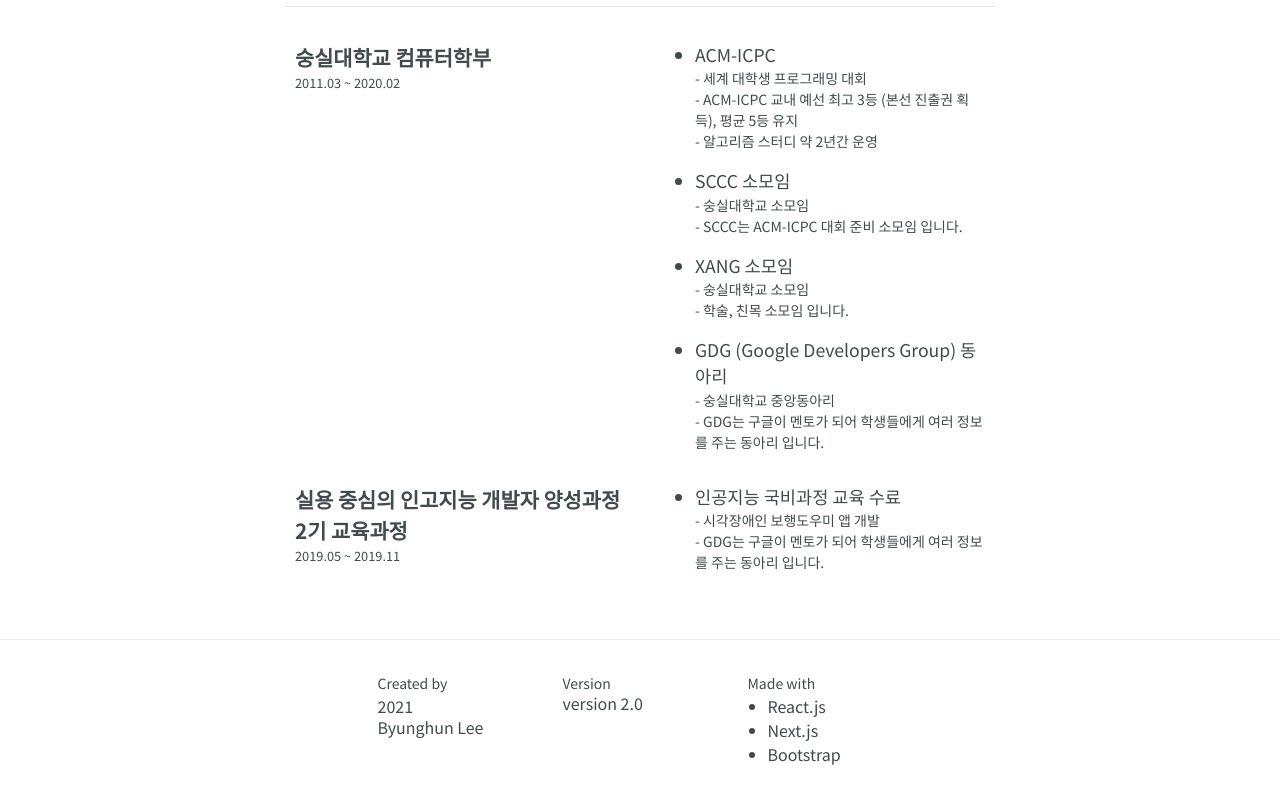
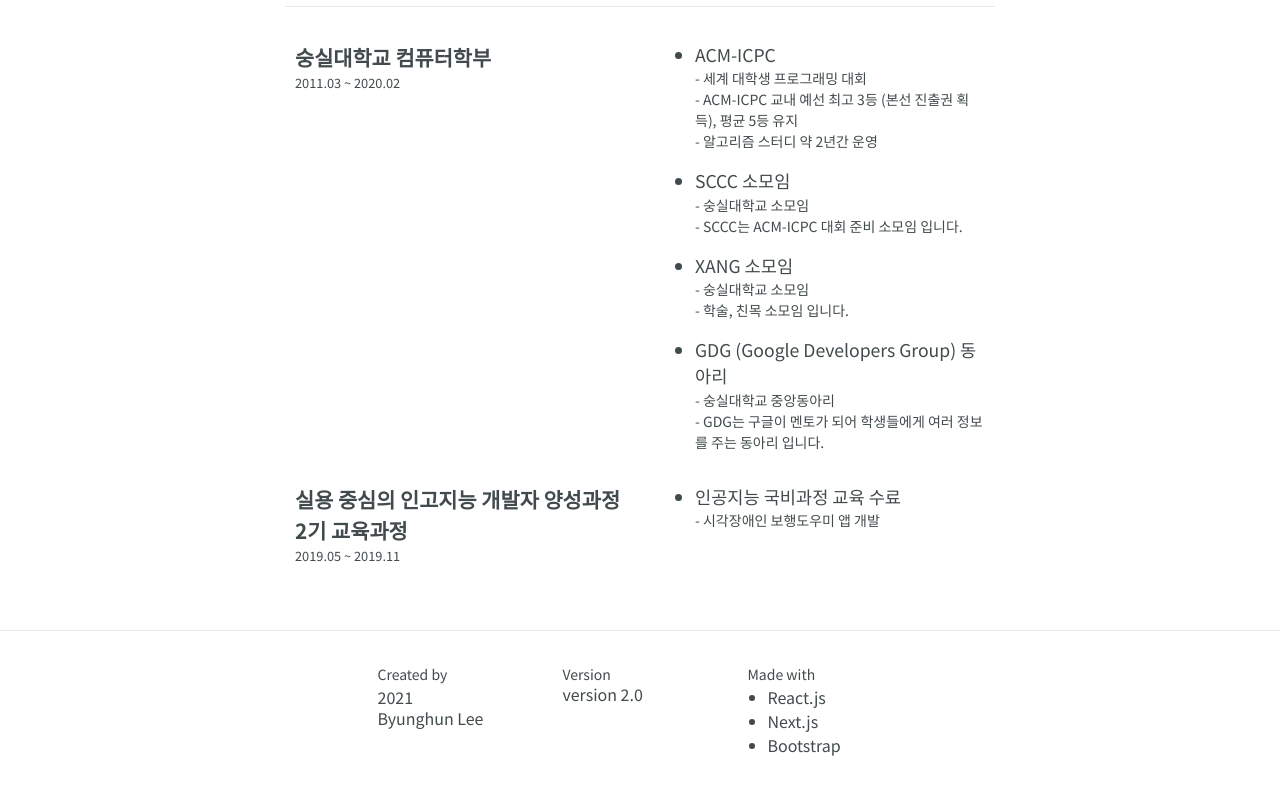
Before and after one commit to hun1138/byunghun-protfolio, a Next.js app: page / in a window 1280 px wide. Shown: the part 3744-4544 px from the top of the page. Built offline with nearby package versions, Linux system fonts and the light colour scheme.

Commit message:
Education: data error fixed

```diff
--- a/components/Education/Education.js
+++ b/components/Education/Education.js
@@ -37,8 +37,7 @@ export default function Education() {
       info: [
         {
           title: "인공지능 국비과정 교육 수료",
-          text: `- 시각장애인 보행도우미 앱 개발
-          - GDG는 구글이 멘토가 되어 학생들에게 여러 정보를 주는 동아리 입니다.`,
+          text: `- 시각장애인 보행도우미 앱 개발`,
         },
       ],
       dateStr: "2019.05 ~ 2019.11",
```
